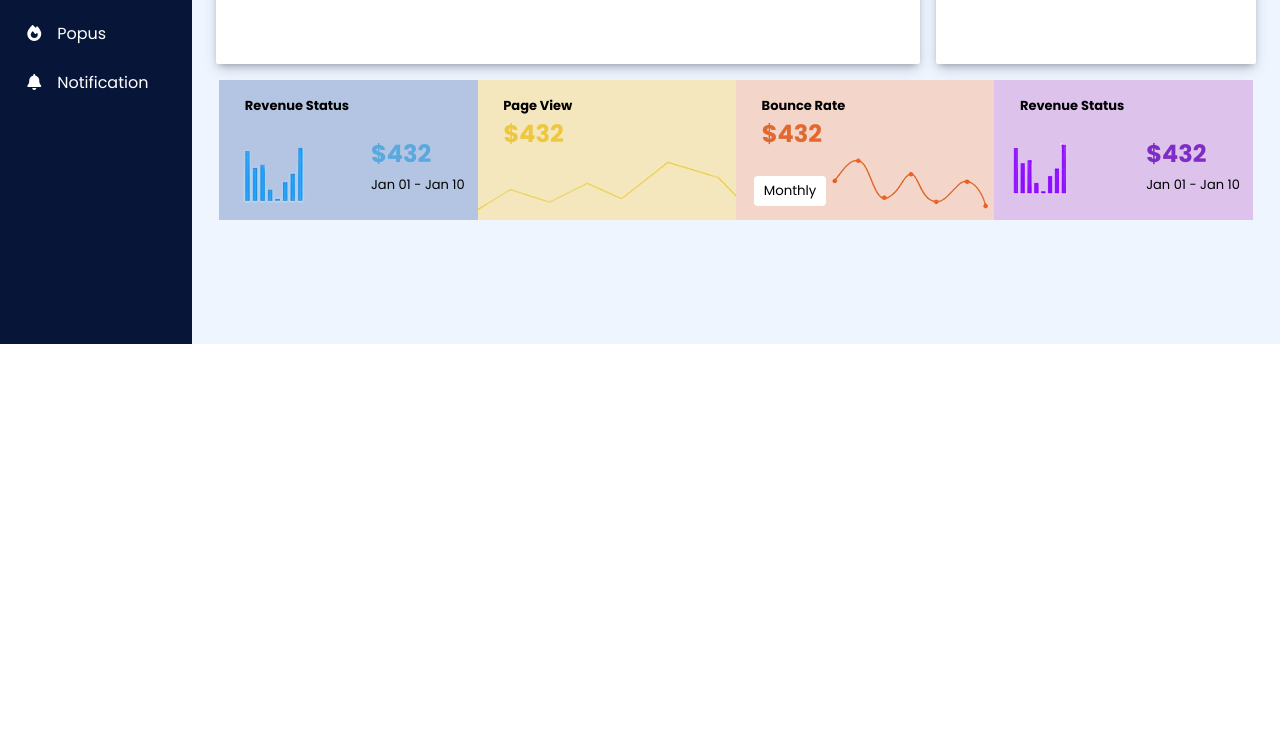
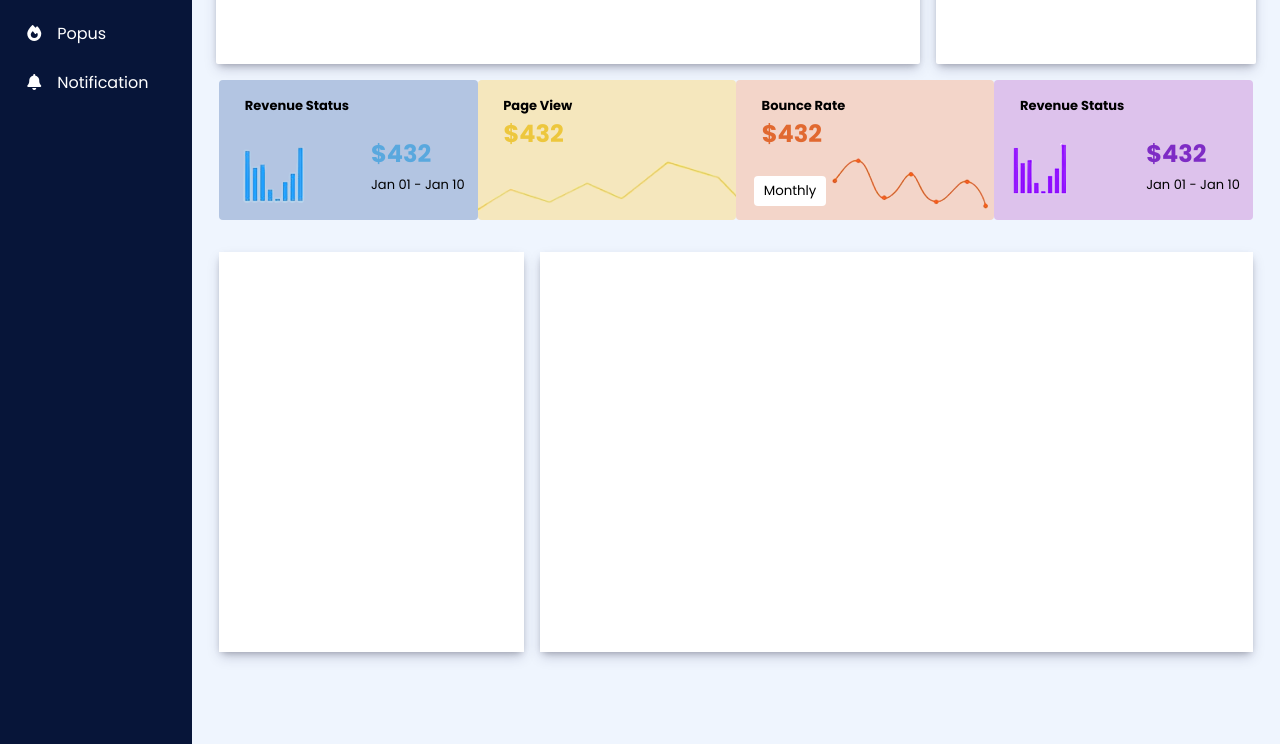
Before and after one commit to Usman-837/Admin_Dashboard, a plain HTML site: page index.html in a window 1280 px wide. Shown: the part 456-1200 px from the top of the page. Before the commit the page ends 800 px from the top, so only its background shows below. Drawn offline with Linux system fonts and the light colour scheme.

Commit message:
change height of both side menu and rendata div and set two dives in footer

```diff
--- a/index.html
+++ b/index.html
@@ -343,6 +343,12 @@
                             </div>
                         </div>
                     </div>
+                    <div class="mainlasttwoDivs">
+                        <div class="lastTwoD">
+                            <div class="firstLastD"></div>
+                            <div class="secondLastD"></div>
+                        </div>
+                    </div>
                 </div>
             </div>
         </div>
--- a/style.css
+++ b/style.css
@@ -8,7 +8,6 @@
 
 body{
     font-family: "Poppins";
-    overflow: hidden;
     user-select: none;
 }
 
@@ -16,13 +15,13 @@ body{
     display: flex;
 }
 .admin-dash-side-menu{
-    height: 100vh;
+    height: 150vh;
     width: 15vw;
     background-color: #071539;
 }
 
 .admin-dash-render-data{
-    height: 100vh;
+    height: 150vh;
     width: 85vw;
     background-color: #eff5fe;
 }
@@ -486,6 +485,7 @@ table{
     height: 140px;
     background-color: #b3c5e2;
     position: relative;
+    border-radius: 4px;
 }
 .first-cardInfoBox_DV{
     position: absolute;
@@ -503,6 +503,7 @@ table{
     height: 140px;
     background-color: #f5e7bd;
     position: relative;
+    border-radius: 4px;
 }
 .second-cardInfoBox_DV h2{
     position: absolute;
@@ -520,6 +521,7 @@ table{
     height: 140px;
     background-color: #f3d5c9;
     position: relative;
+    border-radius: 4px;
 }
 .third-cardInfoBox_DV h2{
     position: absolute;
@@ -549,6 +551,7 @@ table{
     height: 140px;
     background-color: #ddc2ec;
     position: relative;
+    border-radius: 4px;
 }
 .fourth-cardInfoBox_DV{
     position: absolute;
@@ -567,3 +570,28 @@ table{
     margin-left: 1.6rem;
     margin-top: 1rem;
 }
+.mainlasttwoDivs{
+    display: flex;
+    justify-content: center;
+}
+.lastTwoD{
+    display: flex;
+    justify-content: center;
+    margin-top: 2rem;
+}
+.firstLastD{
+    height: 50vh;
+    width: 30vw;
+    background-color: white;
+    box-shadow: rgba(50, 50, 93, 0.25) 0px 6px 12px -2px, rgba(0, 0, 0, 0.3) 0px 3px 7px -3px;
+}
+.secondLastD{
+    height: 50vh;
+    width: 70vw;
+    background-color: white;
+    margin-left: 1rem;
+    box-shadow: rgba(50, 50, 93, 0.25) 0px 6px 12px -2px, rgba(0, 0, 0, 0.3) 0px 3px 7px -3px;
+}
+.lastTwoD{
+    width: 95%;
+}
```
